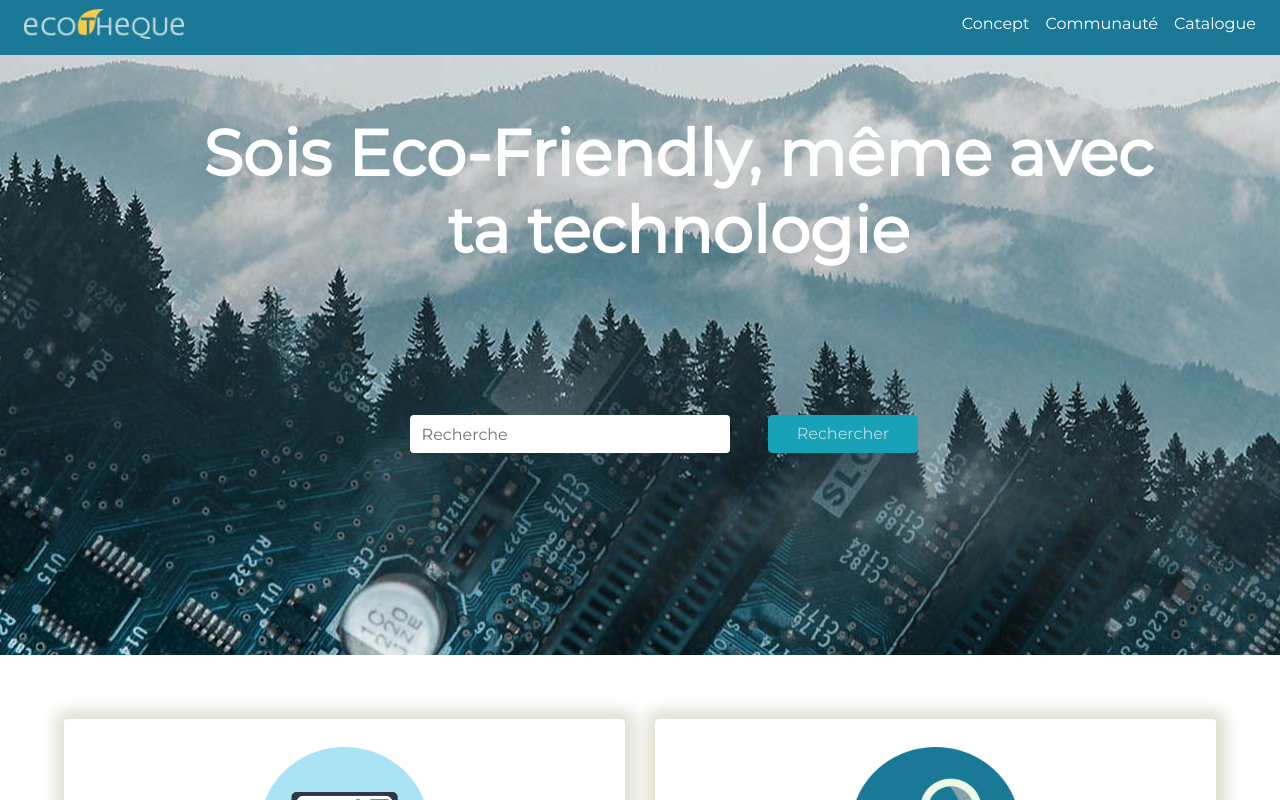
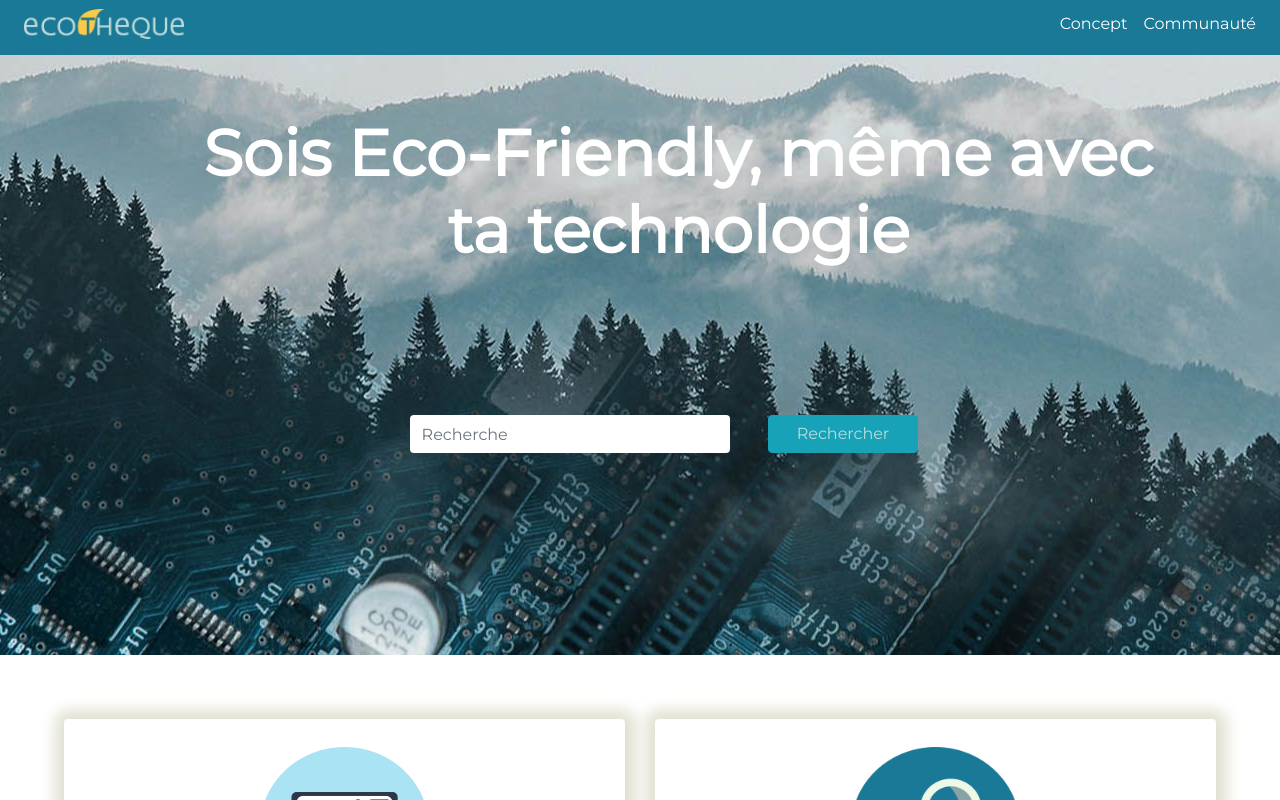
Before and after one commit to FlorianAllainmat/ecotheque, a React (Create React App) app: page / in a window 1280 px wide. Shown: the top 800 px of the page. Built offline with nearby package versions, Linux system fonts and the light colour scheme; a web font is replaced by a local one.

Commit message:
Catalogue éliminé de NavBar

```diff
--- a/src/NavBar.jsx
+++ b/src/NavBar.jsx
@@ -37,9 +37,6 @@ export default class NavBar extends React.Component {
             <NavItem tag={Link} to="/Communauté">
                 Communauté
             </NavItem>
-            <NavItem tag={Link} to="/resultat-list">
-                Catalogue
-            </NavItem>
           </Nav>
         </Navbar>
       </div>
```
